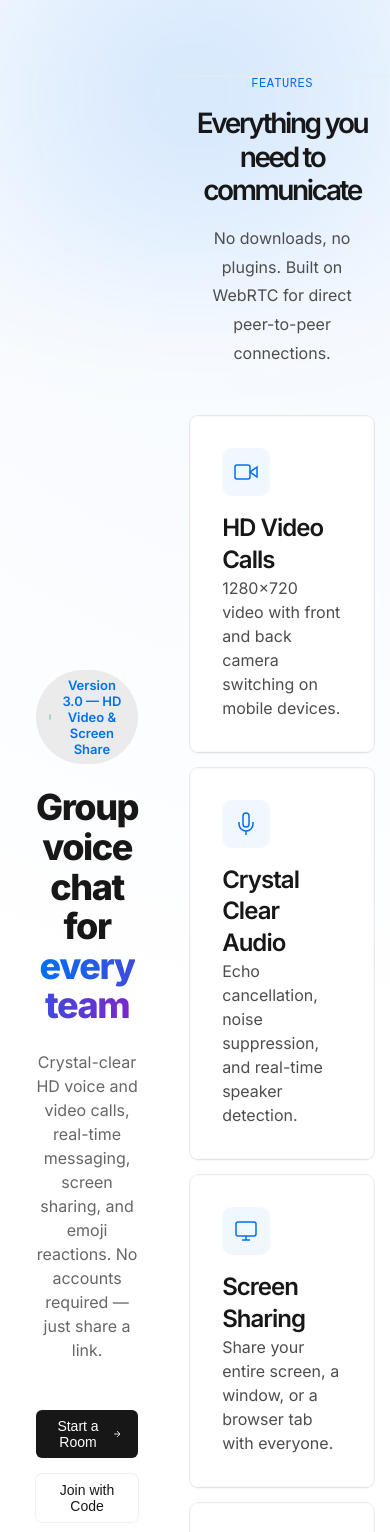
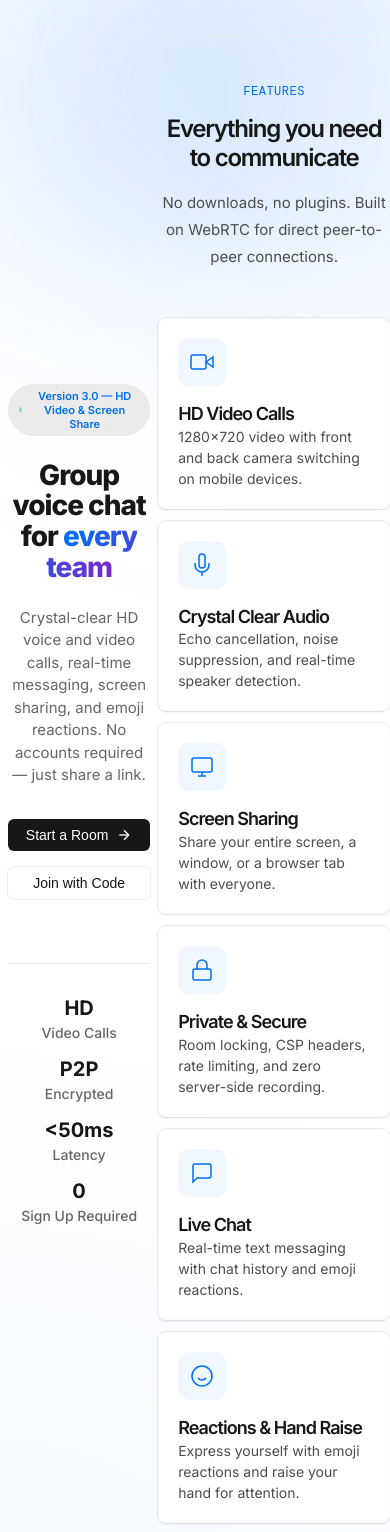
Before and after one commit to prince-m2hgamerz/PrinceVChat, a website built with Vite: page client/index.html in a window 390 px wide. Shown: the part 52-1584 px from the top of the page. Built offline with nearby package versions, Linux system fonts and the light colour scheme.

Commit message:
Fix responsive: consolidated media queries, removed duplicates, full mobile support

```diff
--- a/client/src/styles.css
+++ b/client/src/styles.css
@@ -277,13 +277,6 @@ body {
 .cl-security { background: #fce7f3; color: #9d174d; }
 .cl-improved { background: #d1fae5; color: #065f46; }
 
-@media (max-width: 768px) {
-  .hero-cta .btn { width: 100%; }
-  .hero-stats { gap: 24px; justify-content: center; }
-  .features-grid { grid-template-columns: 1fr; gap: 16px; }
-  .section-features { padding: 48px 0; }
-  .footer-inner { flex-direction: column; text-align: center; }
-}
 
 /* Typography Scale */
 h1, h2, h3, h4, h5, h6 { font-weight: 600; color: var(--ds-gray-900); }
@@ -484,25 +477,8 @@ h1, h2, h3, h4, h5, h6 { font-weight: 600; color: var(--ds-gray-900); }
   font-size: 16px;
 }
 
-/* Landing Page */
-.section-hero {
-  padding: 120px 0;
-  text-align: center;
-  display: flex;
-  flex-direction: column;
-  align-items: center;
-}
 
-.hero-actions {
-  display: flex;
-  gap: 16px;
-  margin-top: 40px;
-}
 
-.section-features {
-  padding: 80px 0;
-  border-top: 1px solid var(--ds-gray-100);
-}
 
 .grid-3 {
   display: grid;
@@ -825,29 +801,49 @@ html.dark .chat-overlay { background: rgba(0,0,0,0.5); }
 html.dark .form-input { background: var(--ds-gray-50); color: var(--ds-fg); }
 html.dark .participant-card.host .participant-avatar { background: var(--ds-fg); color: var(--ds-bg); }
 
+/* ==================== RESPONSIVE - TABLET (<=768px) ==================== */
 @media (max-width: 768px) {
-  .grid-3 { grid-template-columns: 1fr; gap: 16px; }
-  .display-hero { font-size: 32px; letter-spacing: -1.28px; }
-  .heading-section { font-size: 28px; }
-  .heading-large { font-size: 24px; letter-spacing: -0.96px; }
-  .section-hero { padding: 48px 0; }
-  .section-features { padding: 48px 0; }
+  /* Layout */
   .layout-container { padding: 0 16px; }
-  .card { padding: 24px; }
   .nav { padding: 12px 0; }
   .nav-inner { gap: 8px; }
 
-  /* Video grid - 2 columns on tablet */
+  /* Landing Hero */
+  .landing-main { padding: 40px 0; }
+  .section-hero { padding: 48px 0; }
+  .hero-content { padding: 0 8px; }
+  .hero-title { font-size: 36px; }
+  .hero-subtitle { font-size: 16px; margin-bottom: 32px; }
+  .hero-cta { flex-direction: column; align-items: stretch; }
+  .hero-cta .btn { width: 100%; justify-content: center; }
+  .hero-stats { gap: 24px; justify-content: center; padding-top: 32px; }
+  .stat-value { font-size: 20px; }
+
+  /* Features */
+  .section-features { padding: 48px 0; }
+  .features-grid { grid-template-columns: repeat(2, 1fr); gap: 12px; }
+  .feature-card { padding: 20px; }
+
+  /* Typography */
+  .heading-section { font-size: 28px; letter-spacing: -1.28px; }
+  .heading-large { font-size: 24px; letter-spacing: -0.96px; }
+  .heading-card { font-size: 20px; }
+  .body-large { font-size: 17px; }
+  .grid-3 { grid-template-columns: 1fr; gap: 16px; }
+  .card { padding: 24px; }
+
+  /* Footer */
+  .footer-inner { flex-direction: column; text-align: center; gap: 12px; }
+  .footer-left { flex-direction: column; gap: 8px; }
+
+  /* Participants Grid */
   .participants-grid {
     grid-template-columns: repeat(auto-fill, minmax(200px, 1fr));
     gap: 10px;
     padding: 16px 0;
   }
 
-  /* Chat drawer fullscreen on mobile */
-  .chat-drawer { width: 100%; right: -100%; }
-
-  /* Control bar - touch friendly */
+  /* Room Controls - touch friendly */
   .room-controls .btn-icon {
     width: 44px;
     height: 44px;
@@ -855,31 +851,66 @@ html.dark .participant-card.host .participant-avatar { background: var(--ds-fg);
     border-radius: 12px;
   }
 
-  /* Room header */
-  .room-header { padding: 16px 0; }
+  /* Room Header */
+  .room-header { padding: 16px 0; flex-wrap: wrap; gap: 8px; }
   .room-info { gap: 8px; flex-wrap: wrap; }
 
+  /* Chat Drawer fullscreen */
+  .chat-drawer { width: 100%; right: -100%; }
+
   /* Modal */
-  .modal { margin: 16px; max-width: calc(100% - 32px); }
+  .modal { margin: 16px; max-width: calc(100% - 32px); padding: 24px; }
 
-  /* Copy button compact */
-  #copy-btn { font-size: 0; padding: 8px; }
+  /* Copy button - icon only */
+  #copy-btn { font-size: 0; padding: 8px; min-width: 36px; }
   #copy-btn svg { font-size: initial; }
 
   /* Toast above controls */
   .toast-container { bottom: 90px; }
+
+  /* Emoji picker */
+  .emoji-picker { bottom: 80px; }
+
+  /* Changelog */
+  .changelog-items li { font-size: 14px; }
+  .changelog-entry { padding-bottom: 32px; }
+  .changelog-list { gap: 32px; }
 }
 
+/* ==================== RESPONSIVE - SMALL PHONE (<=480px) ==================== */
 @media (max-width: 480px) {
-  .hero-cta { flex-direction: column; width: 100%; }
-  .hero-cta .btn { width: 100%; }
-  .room-header { flex-direction: column; align-items: flex-start; gap: 8px; }
+  /* Hero */
+  .hero-title { font-size: 28px; letter-spacing: -1px; }
+  .hero-subtitle { font-size: 15px; }
+  .hero-stats { gap: 16px; flex-wrap: wrap; }
+  .stat-item { min-width: 80px; }
+  .badge-new { font-size: 11px; padding: 4px 10px; }
+
+  /* Typography */
+  .heading-section { font-size: 24px; }
   .heading-large { font-size: 20px; }
-  .display-hero { font-size: 28px; }
-  .body-large { font-size: 16px; }
+  .heading-card { font-size: 18px; }
+  .body-large { font-size: 15px; }
+  .body-regular { font-size: 14px; }
 
+  /* Features - single column */
+  .features-grid { grid-template-columns: 1fr; }
+
+  /* Room */
+  .room-header { flex-direction: column; align-items: flex-start; }
   .participants-grid { grid-template-columns: repeat(2, 1fr); gap: 8px; }
-  .participant-info-overlay { padding: 4px 8px; bottom: 6px; left: 6px; right: 6px; }
+  .participant-info-overlay { padding: 4px 8px; bottom: 6px; left: 6px; right: 6px; border-radius: 8px; }
   .participant-name { font-size: 11px; }
   .participant-avatar { width: 48px; height: 48px; font-size: 18px; }
+  .participant-card { aspect-ratio: 4/3; }
+
+  /* Controls smaller gap */
+  .room-controls .layout-container { gap: 6px !important; }
+  .room-controls .btn-icon { width: 40px; height: 40px; min-width: 40px; border-radius: 10px; }
+
+  /* Nav links compact */
+  .nav-inner > div:last-child { gap: 12px !important; }
+
+  /* Changelog */
+  .changelog-items li { flex-wrap: wrap; }
 }
```
